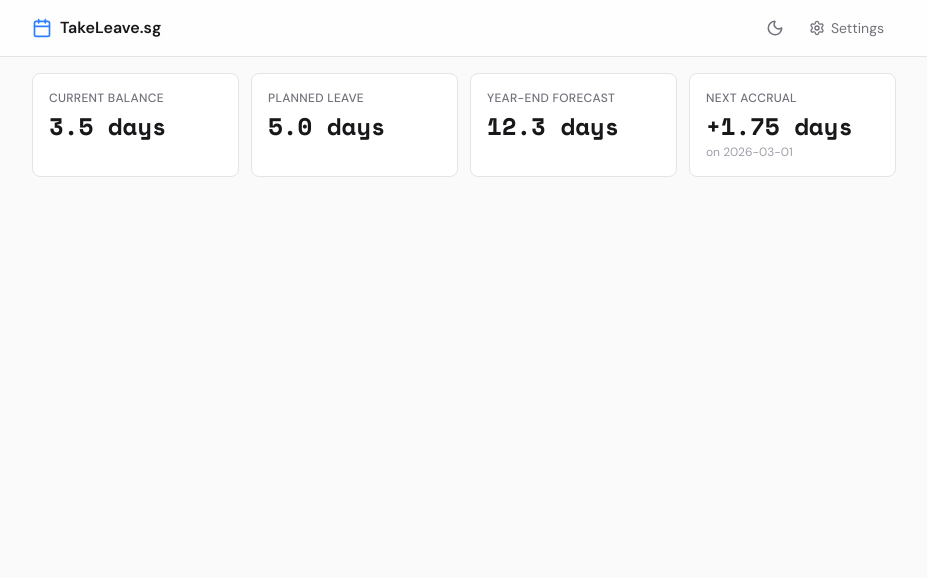
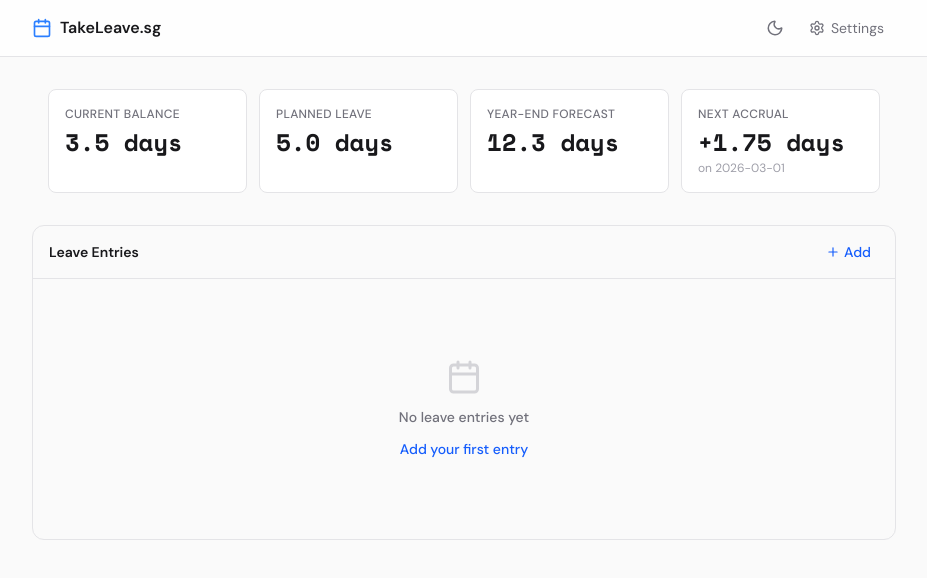
Before and after one commit to erisjacey/take-leave, a Next.js app: page / in a window 1280 px wide. Shown: the top 578 px of the page, without its empty margins (176-1103 px from the left). Built offline with nearby package versions, Linux system fonts and the light colour scheme.

Commit message:
feat: add leave list component with empty and populated states
- Empty state with prompt to add first entry
- Populated state splits entries into Upcoming / Past sections
- Tag badges with Lucide icons per tag type

```diff
--- a/src/app/page.tsx
+++ b/src/app/page.tsx
@@ -1,6 +1,6 @@
 'use client'
 
-import { Header, StatsBar } from '@/components'
+import { Header, LeaveList, StatsBar } from '@/components'
 import type { PtoStats } from '@/lib'
 
 const MOCK_STATS: PtoStats = {
@@ -14,8 +14,9 @@ const MOCK_STATS: PtoStats = {
 const Home = () => (
   <div className="min-h-screen bg-zinc-50 dark:bg-zinc-950">
     <Header onOpenConfig={() => {}} />
-    <main className="mx-auto max-w-4xl">
+    <main className="mx-auto max-w-4xl space-y-4 p-4">
       <StatsBar stats={MOCK_STATS} />
+      <LeaveList entries={[]} onAdd={() => {}} onEdit={() => {}} />
     </main>
   </div>
 )
--- a/src/components/index.ts
+++ b/src/components/index.ts
@@ -1,3 +1,4 @@
 export { default as Header } from './header'
+export { default as LeaveList } from './leave-list'
 export { default as StatsBar } from './stats-bar'
 export { default as ThemeToggle } from './theme-toggle'
--- /dev/null
+++ b/src/components/leave-list.tsx
@@ -0,0 +1,158 @@
+import type { LeaveEntry, LeaveTag } from '@/lib'
+import { TAG_CONFIG } from '@/lib'
+import {
+  Calendar,
+  Coffee,
+  Gamepad2,
+  Pencil,
+  Pin,
+  Plane,
+  Plus,
+  Users,
+} from 'lucide-react'
+import type { LucideIcon } from 'lucide-react'
+
+const TAG_ICONS: Record<LeaveTag, LucideIcon> = {
+  travel: Plane,
+  personal: Coffee,
+  family: Users,
+  gaming: Gamepad2,
+  other: Pin,
+}
+
+interface LeaveListProps {
+  entries: LeaveEntry[]
+  onAdd: () => void
+  onEdit: (entry: LeaveEntry) => void
+}
+
+const EmptyState = ({ onAdd }: { onAdd: () => void }) => (
+  <div className="flex flex-col items-center gap-3 py-16 text-center">
+    <Calendar size={36} className="text-zinc-300 dark:text-zinc-600" />
+    <p className="text-sm font-medium text-zinc-500 dark:text-zinc-400">
+      No leave entries yet
+    </p>
+    <button
+      type="button"
+      onClick={onAdd}
+      className="text-sm font-medium text-blue-600 hover:underline dark:text-blue-400"
+    >
+      Add your first entry
+    </button>
+  </div>
+)
+
+interface EntryRowProps {
+  entry: LeaveEntry
+  onEdit: (entry: LeaveEntry) => void
+}
+
+const EntryRow = ({ entry, onEdit }: EntryRowProps) => {
+  const tagConfig = TAG_CONFIG[entry.tag]
+  const Icon = TAG_ICONS[entry.tag]
+
+  return (
+    <div className="flex items-center gap-3 rounded-lg border border-zinc-100 bg-white p-3 dark:border-zinc-800 dark:bg-zinc-900">
+      <span
+        className={`flex items-center gap-1 rounded-full px-2 py-0.5 text-xs font-medium ${tagConfig.bgClass} ${tagConfig.textClass}`}
+      >
+        <Icon size={11} />
+        {tagConfig.label}
+      </span>
+
+      <div className="min-w-0 flex-1">
+        <p className="truncate text-sm font-medium text-zinc-900 dark:text-zinc-50">
+          {entry.title}
+        </p>
+        <p className="text-xs text-zinc-500 dark:text-zinc-400">
+          {entry.startDate === entry.endDate
+            ? entry.startDate
+            : `${entry.startDate} – ${entry.endDate}`}
+        </p>
+      </div>
+
+      <span className="font-mono text-sm text-zinc-600 tabular-nums dark:text-zinc-400">
+        {entry.days % 1 === 0
+          ? `${entry.days.toString()}d`
+          : `${entry.days.toString()}d`}
+      </span>
+
+      <button
+        type="button"
+        onClick={() => {
+          onEdit(entry)
+        }}
+        aria-label={`Edit ${entry.title}`}
+        className="flex h-7 w-7 items-center justify-center rounded text-zinc-400 transition-colors hover:bg-zinc-100 hover:text-zinc-700 dark:hover:bg-zinc-800 dark:hover:text-zinc-200"
+      >
+        <Pencil size={13} />
+      </button>
+    </div>
+  )
+}
+
+interface SectionProps {
+  title: string
+  entries: LeaveEntry[]
+  onEdit: (entry: LeaveEntry) => void
+}
+
+const Section = ({ title, entries, onEdit }: SectionProps) => (
+  <div>
+    <p className="mb-2 text-xs font-semibold tracking-wide text-zinc-400 uppercase dark:text-zinc-500">
+      {title}
+    </p>
+    <div className="flex flex-col gap-2">
+      {entries.map((entry) => (
+        <EntryRow key={entry.id} entry={entry} onEdit={onEdit} />
+      ))}
+    </div>
+  </div>
+)
+
+const LeaveList = ({ entries, onAdd, onEdit }: LeaveListProps) => {
+  const today = new Date().toISOString().slice(0, 10)
+
+  const upcoming = entries
+    .filter((e) => e.startDate >= today)
+    .sort((a, b) => a.startDate.localeCompare(b.startDate))
+
+  const past = entries
+    .filter((e) => e.startDate < today)
+    .sort((a, b) => b.startDate.localeCompare(a.startDate))
+
+  return (
+    <div className="rounded-xl border border-zinc-200 bg-zinc-50 dark:border-zinc-800 dark:bg-zinc-950">
+      <div className="flex items-center justify-between border-b border-zinc-200 px-4 py-3 dark:border-zinc-800">
+        <h2 className="text-sm font-semibold text-zinc-900 dark:text-zinc-50">
+          Leave Entries
+        </h2>
+        <button
+          type="button"
+          onClick={onAdd}
+          className="flex items-center gap-1 rounded-md px-2 py-1 text-sm font-medium text-blue-600 transition-colors hover:bg-blue-50 dark:text-blue-400 dark:hover:bg-blue-950/40"
+        >
+          <Plus size={14} />
+          Add
+        </button>
+      </div>
+
+      <div className="p-4">
+        {entries.length === 0 ? (
+          <EmptyState onAdd={onAdd} />
+        ) : (
+          <div className="flex flex-col gap-6">
+            {upcoming.length > 0 && (
+              <Section title="Upcoming" entries={upcoming} onEdit={onEdit} />
+            )}
+            {past.length > 0 && (
+              <Section title="Past" entries={past} onEdit={onEdit} />
+            )}
+          </div>
+        )}
+      </div>
+    </div>
+  )
+}
+
+export default LeaveList
```
